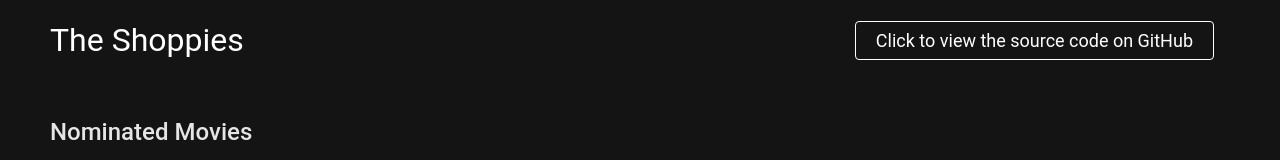
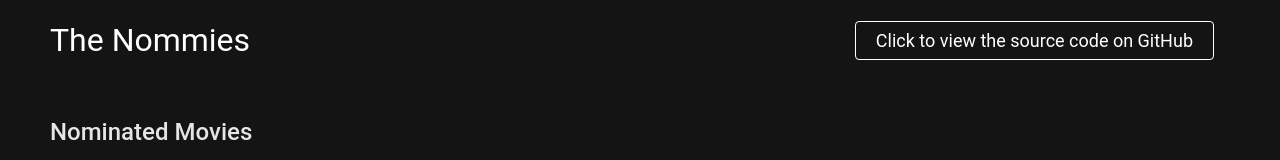
Before and after one commit to mayhein/nommies, a React (Create React App) app: page / in a window 1280 px wide. Shown: the top 160 px of the page. Built offline with nearby package versions, Linux system fonts and the light colour scheme; no server answers; the database is empty.

Commit message:
Update Navbar.js

```diff
--- a/src/components/Navbar.js
+++ b/src/components/Navbar.js
@@ -8,10 +8,10 @@ function Navbar() {
     <>
         <div className="navbar">
           <div className="navbar-container container">
-            <div className="navbar-logo">The Shoppies</div>
+            <div className="navbar-logo">The Nommies</div>
             <div className="nav-btn">
               <div className="btn-link">
-                <Button buttonStyle="btn--outline" ><a href='https://github.com/mayhein/shoppies' target='_blank' rel="noreferrer">Click to view the source code on GitHub</a></Button>
+                <Button buttonStyle="btn--outline" ><a href='https://github.com/mayhein/nommies' target='_blank' rel="noreferrer">Click to view the source code on GitHub</a></Button>
               </div>
             </div>
           </div>
```
